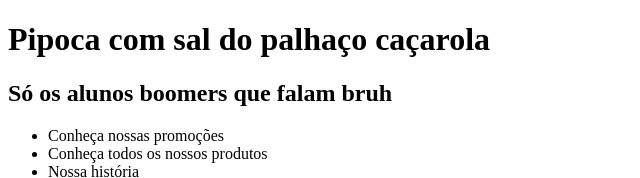
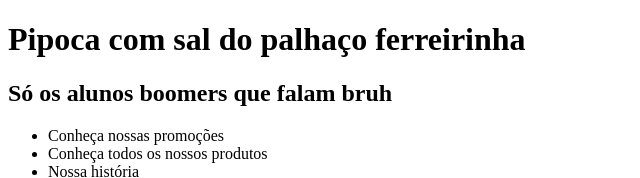
Before and after one commit to klauss13/klauss13.github.io, a plain HTML site: page index.html in a window 1280 px wide. Shown: the top 178 px of the page, without its empty margins (0-640 px from the left). Drawn offline with Linux system fonts and the light colour scheme.

Commit message:
Update index.html

```diff
--- a/index.html
+++ b/index.html
@@ -5,7 +5,7 @@
 <meta charset="utf-8">
 </head>
 <body>
-<h1>Pipoca com sal do palhaço caçarola</h1>
+<h1>Pipoca com sal do palhaço ferreirinha</h1>
 <h2>Só os alunos boomers que falam bruh</h2>
 <ul>
 <li>Conheça nossas promoções</li>
```
